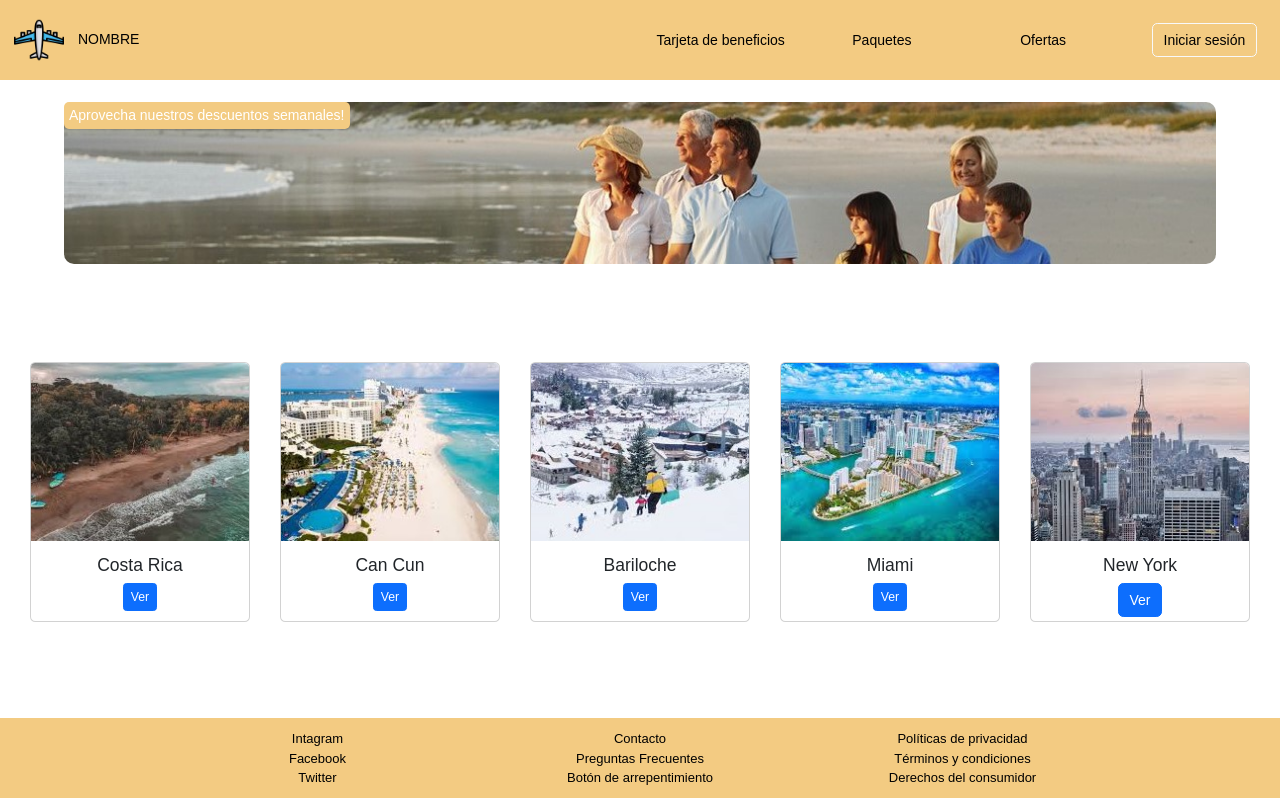
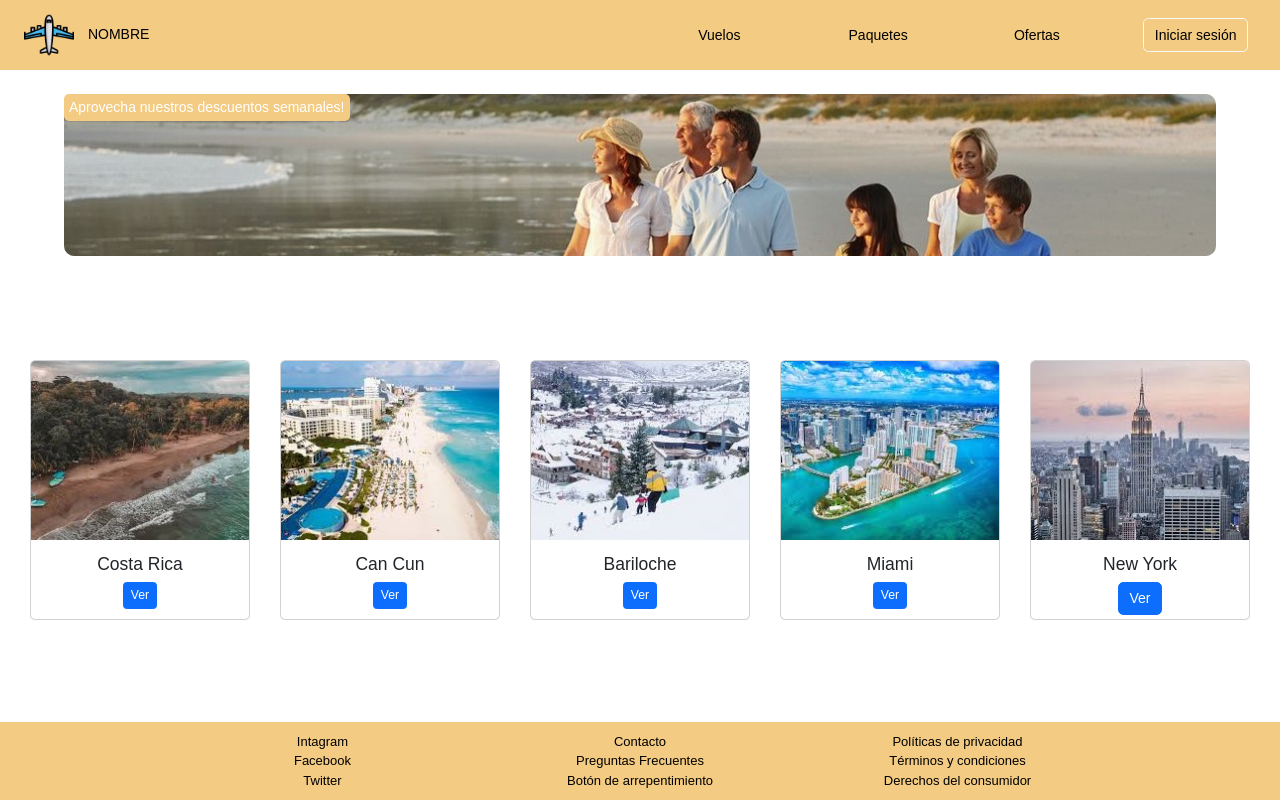
Before and after one commit to pilili101/america-tour, a plain HTML site: page index.html in a window 1280 px wide. Drawn offline with nearby package versions, Linux system fonts and the light colour scheme; files whose address does not match are found by name.

Commit message:
height index mejorado

```diff
--- a/index.html
+++ b/index.html
@@ -27,7 +27,7 @@
                         NOMBRE
                     </a>
                 </li>
-                <li><a href="#">Tarjeta de beneficios</a></li>
+                <li><a href="#">Vuelos</a></li>
                 <li><a href="#">Paquetes</a></li>
                 <li><a href="#">Ofertas</a></li>
                 <!-- boton iniciar sesion -->
--- a/style.css
+++ b/style.css
@@ -15,7 +15,8 @@ html {
     margin: 0;
     display: grid;
     grid-template-columns: repeat(8, 1fr);
-    grid-template-rows: 10vh 77.3vh 10vh;
+    grid-template-rows: auto 1fr auto; /* Ajusta automáticamente la altura del header, main y footer */
+    min-height: 100vh;
     gap: 10px;
 }
 
@@ -36,7 +37,9 @@ footer ul {
     align-items: center;
 }
 
-
+header, footer {
+    padding: 10px;
+}
 
 .header ul li a,
 .header div a,
```
